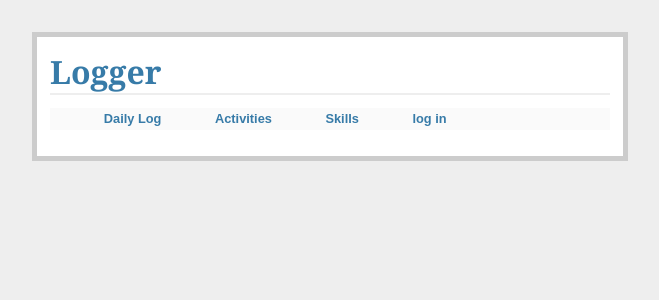
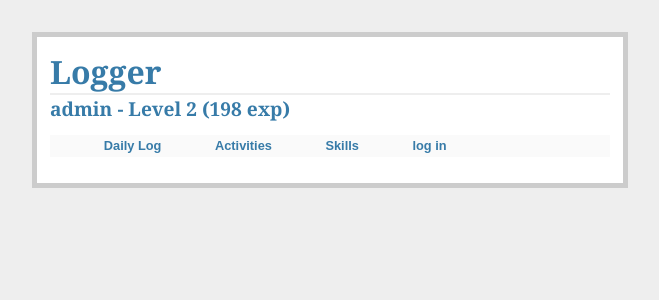
Before and after one commit to stephanienkram/Flask-Log-Tracker, a Flask app: page / in a window 1280 px wide. Shown: the top 300 px of the page, without its empty margins (310-969 px from the left). Run offline with Flask 2, Linux system fonts and the light colour scheme; data comes from the database, SQL or seed files in the repository; both versions use the stored data as it was after the commit.

```diff
--- a/main.py
+++ b/main.py
@@ -119,7 +119,16 @@ def show_logs():
     day = date.strftime("%A, %B %e, %G")
     logs = g.db.execute("SELECT * FROM logs WHERE date='%s' ORDER BY id desc" % date)
     skills = g.db.execute("SELECT DISTINCT id, name FROM skills")
-    return render_template('logs/show_logs.html', logs=logs, skills=skills, day=day, addTrue=addTrue, today=today, yesterday=str(yesterday), tomorrow=str(tomorrow))
+    users = g.db.execute("SELECT * FROM users WHERE id=%s" % 1)
+    user = users.fetchone()
+    app.logger.info(user)
+    if user is None:
+        g.db.execute("INSERT INTO users (id, name, password, level, exp) VALUES (1, 'admin', 'password', 1, 0)")
+        g.db.commit()
+        users = g.db.execute("SELECT * FROM users WHERE id=%s" % 1)
+        user = users.fetchone()
+        app.logger.info(user)
+    return render_template('logs/show_logs.html', users=user, logs=logs, skills=skills, day=day, addTrue=addTrue, today=today, yesterday=str(yesterday), tomorrow=str(tomorrow))
 
 @app.route('/addLogs', methods=['POST'])
 @login_required
@@ -136,6 +145,13 @@ def add_log():
             exp = a['difficulty'] * int(time)
         else:
             exp = a['difficulty']
+
+        users = g.db.execute("SELECT * FROM users WHERE id=%s" % 1)
+        user = users.fetchone()
+        user['exp'] += exp
+        g.db.execute("UPDATE users SET exp=? WHERE id=?", (user['exp'], user['id']))
+        g.db.commit()
+        checkLevelUp()
         g.db.execute('INSERT INTO logs (activity_id, date, time, exp) VALUES (?, ?, ?, ?)', [request.form['activity'], str(datetime.date.today()), time, exp])
         g.db.commit()
         flash('New entry was successfully posted!')
@@ -153,7 +169,16 @@ def add_log():
 def show_activities():
     activities = g.db.execute("SELECT DISTINCT id, name FROM activities")
     skills = g.db.execute("SELECT DISTINCT id, name FROM skills")
-    return render_template('activities/show_activities.html', activities=activities, skills=skills)
+    users = g.db.execute("SELECT * FROM users WHERE id=%s" % 1)
+    user = users.fetchone()
+    app.logger.info(user)
+    if user is None:
+        g.db.execute("INSERT INTO users (id, name, password, level, exp) VALUES (1, 'admin', 'password', 1, 0)")
+        g.db.commit()
+        users = g.db.execute("SELECT * FROM users WHERE id=%s" % 1)
+        user = users.fetchone()
+        app.logger.info(user)
+    return render_template('activities/show_activities.html', users=user, activities=activities, skills=skills)
 
 @app.route('/activity/<a_id>')
 def show_a(a_id=None):
@@ -209,7 +234,16 @@ def add_activity():
 @app.route('/skills')
 def show_skills():
     skills = g.db.execute("SELECT DISTINCT id, name FROM skills")
-    return render_template('skills/show_skills.html', skills=skills)
+    users = g.db.execute("SELECT * FROM users WHERE id=%s" % 1)
+    user = users.fetchone()
+    app.logger.info(user)
+    if user is None:
+        g.db.execute("INSERT INTO users (id, name, password, level, exp) VALUES (1, 'admin', 'password', 1, 0)")
+        g.db.commit()
+        users = g.db.execute("SELECT * FROM users WHERE id=%s" % 1)
+        user = users.fetchone()
+        app.logger.info(user)
+    return render_template('skills/show_skills.html', users=user, skills=skills)
 
 @app.route('/skill/<s_id>')
 def show_s(s_id=None):
@@ -247,6 +281,31 @@ def add_skill():
 
 
 '''HELPERS'''
+def checkLevelUp():
+    users = g.db.execute("SELECT * FROM users WHERE id=%s" % 1)
+    user = users.fetchone()
+    level = user['level']
+    app.logger.info("Checking if level %s user levels up" % level)
+    ''' create level guide'''
+    total = 100
+    diff = 0
+    import math
+    l = [0, 0, 100]
+    for i in range(100):
+        diff = round(125 + math.pow(2.0, (i/2.0)))
+        total += diff
+        l.append(total)
+
+    app.logger.info("Current exp: %s, Exp req for level up: %s" % (user['exp'], l[level+1]))
+
+    if user['exp'] > l[level+1]:
+        user['level'] += 1
+        app.logger.info('Level up! Move from levels %s => %s' % (level, level+1))
+
+    g.db.execute("UPDATE users SET level=? WHERE id=?", (user['level'], user['id']))
+    g.db.commit()
+
+
 def get_activity_name(a_id):
     a = g.db.execute('SELECT name FROM activities WHERE id=%s' %a_id)
     return a.fetchone()['name']
--- a/schema.sql
+++ b/schema.sql
@@ -1,11 +1,11 @@
-/*drop table if exists users;
+drop table if exists users;
 create table users (
 id integer primary key autoincrement,
 name string not null,
 password string not null,
 level integer not null,
 exp integer not null
-);*/
+);
 
 drop table if exists skills;
 create table skills (
--- a/templates/layout.html
+++ b/templates/layout.html
@@ -3,6 +3,8 @@
 <link rel=stylesheet type=text/css href="{{url_for('static', filename='style.css')}}">
 <div class=page>
 <h1>Logger</h1>
+
+<h2>{{users.name}} - Level {{users.level}} ({{users.exp}} exp)</h2>
 
 <ul class=metanav>
 <li><a href="{{url_for('show_logs')}}">Daily Log</a></li>
```
Also changed, not shown: logger.db, 2 other files.
